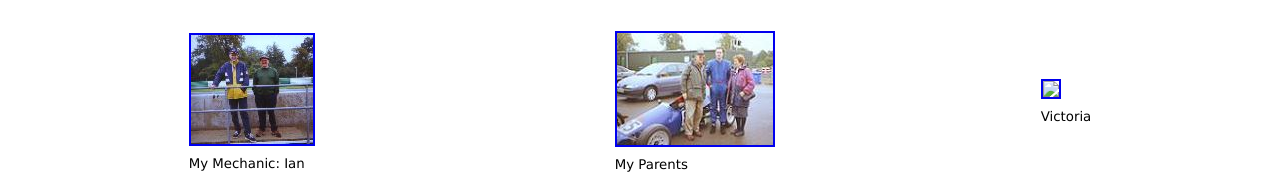
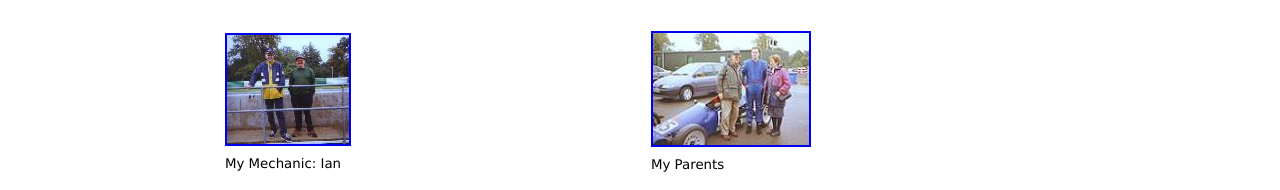
Before and after one commit to TonyDowson/TonyDowson.github.io, a plain HTML site: page team.html in a window 1280 px wide. Shown: the part 446-636 px from the top of the page. Drawn offline with Linux system fonts and the light colour scheme.

Commit message:
Update team.html

```diff
--- a/team.html
+++ b/team.html
@@ -18,9 +18,6 @@ My Mechanic: Ian
 <td><p><a href="pictures/trackpics/oulton_141000_3.JPG"><img src="pictures/trackpics/oulton_141000_3t.JPG" border=2 vspace=10></a><br>
 My Parents
 
-<td><p><a href="pictures/victoria.JPG"><img src="pictures/victoria_t.JPG" border=2 vspace=10></a><br>
-Victoria
-
 <tr><td><a href="pictures/simon.JPG"><img src="pictures/simon_t.JPG" border=2 vspace=10></a><br>
 Simon
 
```
